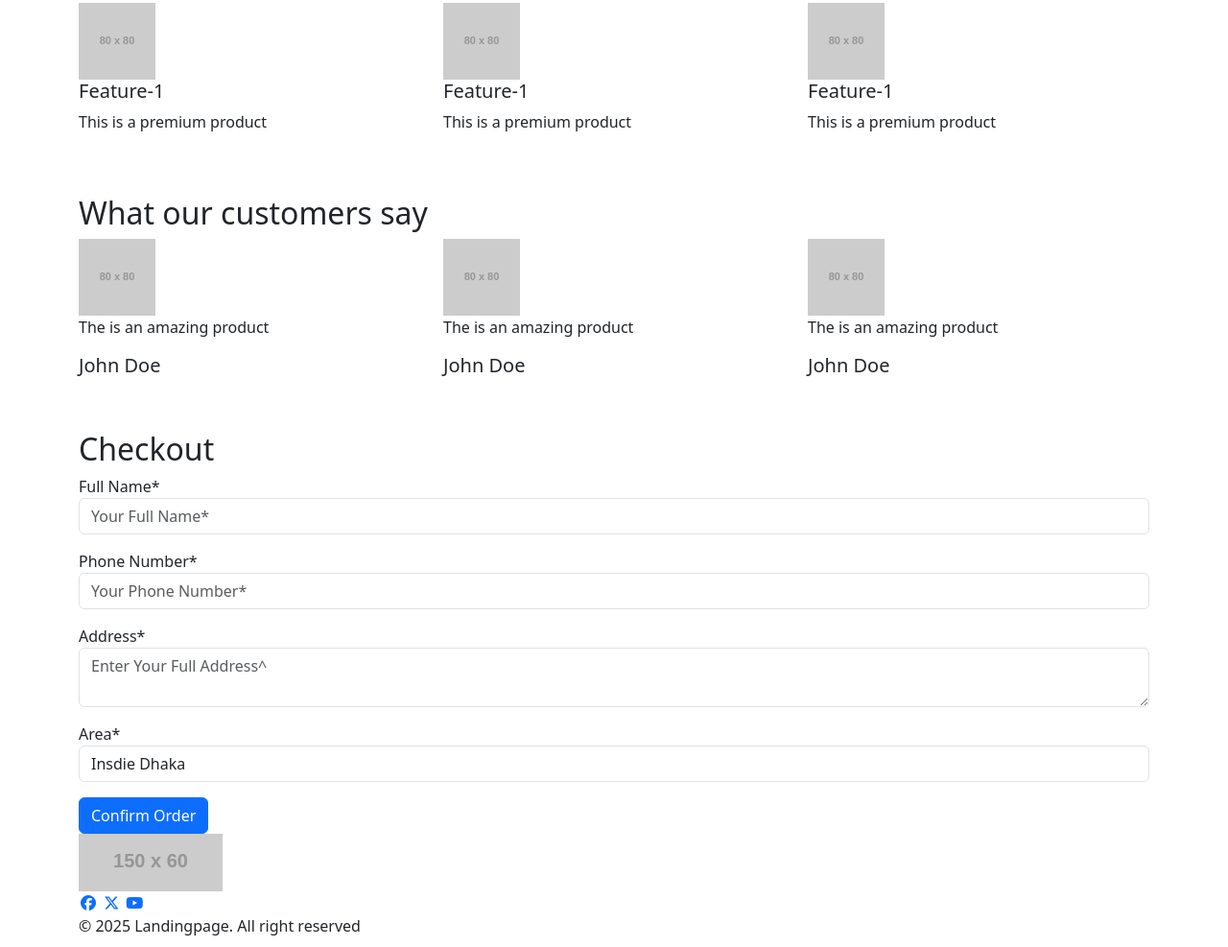
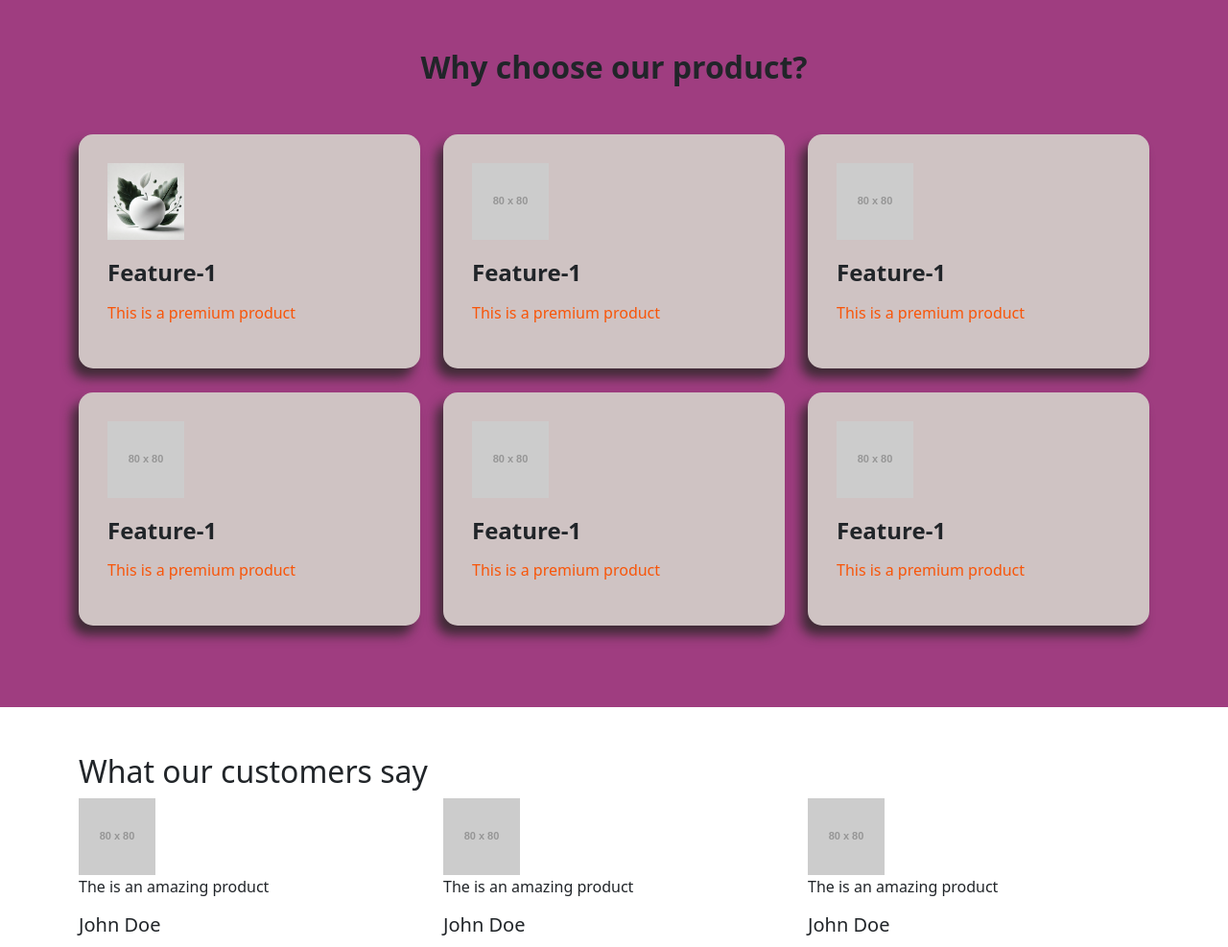
Before and after one commit to Muntasir2762/bootstrap-4, a plain HTML site: page index.html in a window 1280 px wide. Shown: the part 740-1727 px from the top of the page at 96% size. Drawn offline with nearby package versions, Linux system fonts and the light colour scheme; placeholder pictures from the web are drawn by us.

Commit message:
Landing page is done from my side

```diff
--- a/index.html
+++ b/index.html
@@ -1,17 +1,22 @@
 <!DOCTYPE html>
 <html lang="en">
+
 <head>
     <meta charset="UTF-8">
     <meta name="viewport" content="width=device-width, initial-scale=1.0">
     <title>Landing Page</title>
-    <link rel="stylesheet" href="https://cdnjs.cloudflare.com/ajax/libs/font-awesome/7.0.1/css/all.min.css" integrity="sha512-2SwdPD6INVrV/lHTZbO2nodKhrnDdJK9/kg2XD1r9uGqPo1cUbujc+IYdlYdEErWNu69gVcYgdxlmVmzTWnetw==" crossorigin="anonymous" referrerpolicy="no-referrer" />
-    <link href="https://cdn.jsdelivr.net/npm/bootstrap@5.3.8/dist/css/bootstrap.min.css" rel="stylesheet" integrity="sha384-sRIl4kxILFvY47J16cr9ZwB07vP4J8+LH7qKQnuqkuIAvNWLzeN8tE5YBujZqJLB" crossorigin="anonymous">
+    <link rel="stylesheet" href="https://cdnjs.cloudflare.com/ajax/libs/font-awesome/7.0.1/css/all.min.css"
+        integrity="sha512-2SwdPD6INVrV/lHTZbO2nodKhrnDdJK9/kg2XD1r9uGqPo1cUbujc+IYdlYdEErWNu69gVcYgdxlmVmzTWnetw=="
+        crossorigin="anonymous" referrerpolicy="no-referrer" />
+    <link href="https://cdn.jsdelivr.net/npm/bootstrap@5.3.8/dist/css/bootstrap.min.css" rel="stylesheet"
+        integrity="sha384-sRIl4kxILFvY47J16cr9ZwB07vP4J8+LH7qKQnuqkuIAvNWLzeN8tE5YBujZqJLB" crossorigin="anonymous">
     <link href="style.css" rel="stylesheet">
 </head>
+
 <body>
     <!-- Hero Section Start -->
     <header class="header-section">
-        <img src="https://placehold.co/1290x500" class="img-responsive">
+        <img src="images/banner.webp" class="img-responsive">
 
         <div class="hero-content">
             <h1>Organic Dry Food</h1>
@@ -22,47 +27,47 @@
     <!-- Hero Section End -->
 
     <!-- Product Features Start -->
-     <section class="mt-5">
+    <section class="features-section">
         <div class="container">
             <h2>Why choose our product?</h2>
             <div class="row">
                 <div class="col-12 col-sm-12 col-md-4 col-lg-4">
-                    <div>
+                    <div class="feature-card">
+                        <img src="images/feature.webp">
+                        <h5>Feature-1</h5>
+                        <p>This is a premium product</p>
+                    </div>
+                </div>
+                <div class="col-12 col-sm-12 col-md-4 col-lg-4">
+                    <div class="feature-card">
                         <img src="https://placehold.co/80X80">
                         <h5>Feature-1</h5>
                         <p>This is a premium product</p>
                     </div>
                 </div>
                 <div class="col-12 col-sm-12 col-md-4 col-lg-4">
-                    <div>
+                    <div class="feature-card">
                         <img src="https://placehold.co/80X80">
                         <h5>Feature-1</h5>
                         <p>This is a premium product</p>
                     </div>
                 </div>
                 <div class="col-12 col-sm-12 col-md-4 col-lg-4">
-                    <div>
+                    <div class="feature-card">
                         <img src="https://placehold.co/80X80">
                         <h5>Feature-1</h5>
                         <p>This is a premium product</p>
                     </div>
                 </div>
                 <div class="col-12 col-sm-12 col-md-4 col-lg-4">
-                    <div>
+                    <div class="feature-card">
                         <img src="https://placehold.co/80X80">
                         <h5>Feature-1</h5>
                         <p>This is a premium product</p>
                     </div>
                 </div>
                 <div class="col-12 col-sm-12 col-md-4 col-lg-4">
-                    <div>
-                        <img src="https://placehold.co/80X80">
-                        <h5>Feature-1</h5>
-                        <p>This is a premium product</p>
-                    </div>
-                </div>
-                <div class="col-12 col-sm-12 col-md-4 col-lg-4">
-                    <div>
+                    <div class="feature-card">
                         <img src="https://placehold.co/80X80">
                         <h5>Feature-1</h5>
                         <p>This is a premium product</p>
@@ -105,25 +110,28 @@
     <!-- Customer Review End -->
 
     <!-- Checkout Form Start -->
-      <section class="mt-5">
+    <section class="checkout-section">
         <div class="container">
             <h2>Checkout</h2>
-            <form action="" method="">
+            <form action="" method="" class="checkout-form">
                 <div class="mb-3">
                     <label class="from-label">Full Name*</label>
-                    <input type="text" placeholder="Your Full Name*" name="" value="" class="form-control" required>
+                    <input type="text" placeholder="Your Full Name*" name="" value="" class="form-control custom-input"
+                        required>
                 </div>
                 <div class="mb-3">
                     <label class="from-label">Phone Number*</label>
-                    <input type="tel" placeholder="Your Phone Number*" name="" value="" class="form-control" required>
+                    <input type="tel" placeholder="Your Phone Number*" name="" value=""
+                        class="form-control custom-input" required>
                 </div>
                 <div class="mb-3">
                     <label class="from-label">Address*</label>
-                    <textarea class="form-control" name="" placeholder="Enter Your Full Address^"></textarea>
+                    <textarea class="form-control custom-input" name=""
+                        placeholder="Enter Your Full Address"></textarea>
                 </div>
                 <div class="mb-3">
                     <label class="from-label">Area*</label>
-                    <select class="form-control" name="">
+                    <select class="form-control custom-input" name="">
                         <option value="inside-dhaka">Insdie Dhaka</option>
                         <option value="outside-dhaka">Outside Dhaka</option>
                     </select>
@@ -135,14 +143,13 @@
     <!-- Checkout Form End -->
 
     <!-- Footer Start -->
-      <footer>
+    <footer class="footer">
         <div class="container">
-            <div>
-                <div>
-                    <div>
+            <div class="footer-content">
+                <div class="footer-logo">
                     <img src="https://placehold.co/150X60">
                 </div>
-                    <div>
+                <div class="social-icons">
                     <a href="#"><i class="fa-brands fa-facebook"></i></a>
                     <a href="#"><i class="fa-brands fa-x-twitter"></i></a>
                     <a href="#"><i class="fa-brands fa-youtube"></i></a>
@@ -150,10 +157,12 @@
                 <p>&copy 2025 Landingpage. All right reserved</p>
             </div>
         </div>
-        </div>
     </footer>
     <!-- Footer End -->
 
-    <script src="https://cdn.jsdelivr.net/npm/bootstrap@5.3.8/dist/js/bootstrap.bundle.min.js" integrity="sha384-FKyoEForCGlyvwx9Hj09JcYn3nv7wiPVlz7YYwJrWVcXK/BmnVDxM+D2scQbITxI" crossorigin="anonymous"></script>
+    <script src="https://cdn.jsdelivr.net/npm/bootstrap@5.3.8/dist/js/bootstrap.bundle.min.js"
+        integrity="sha384-FKyoEForCGlyvwx9Hj09JcYn3nv7wiPVlz7YYwJrWVcXK/BmnVDxM+D2scQbITxI"
+        crossorigin="anonymous"></script>
 </body>
+
 </html>
--- a/style.css
+++ b/style.css
@@ -48,3 +48,92 @@
     background-color: green;
     color: white;
 }
+
+.features-section{
+    padding: 60px 0px;
+    background-color: #9f3d80;
+}
+
+.features-section h2{
+    text-align: center;
+    margin-bottom: 50px;
+    font-weight: 600;
+}
+
+.feature-card{
+    padding: 30px;
+    background-color: #CFC3C3;
+    border-radius: 15px;
+    margin-bottom: 25px;
+    box-shadow: -7px 10px 12px 0px rgba(32,38,30,0.75);
+    transition: transform 0.5s ease;
+}
+
+.feature-card:hover{
+    transform: translate(-10px);
+}
+
+.feature-card img{
+    height: 80px;
+    width: 80px;
+    margin-bottom: 20px;
+}
+
+.feature-card h5{
+    font-size: 1.5rem;
+    margin-bottom: 15px;
+    font-weight: 700;
+}
+
+.feature-card p{
+    color: #F85509;
+}
+
+.checkout-section{
+    padding: 60px 0px;
+}
+
+.checkout-section h2{
+    text-align: center;
+    margin-bottom: 50px;
+    font-weight: 700;
+}
+
+.checkout-form{
+    max-width: 600px;
+    margin: 0px auto;
+    background-color: gray;
+    box-shadow: 0px 40px 40px 0px rgba(112, 180, 39, 0.75);
+    padding: 30px;
+}
+.custom-input{
+    margin-bottom: 15px;
+    padding: 15px;
+    border-radius: 10px;
+}
+
+.footer{
+    padding: 60px 0px;
+    background-color: black;
+    color: white;
+}
+
+.footer-content{
+    display: flex;
+    justify-content: space-between;
+}
+
+.footer-logo{
+    width: 150px;
+    height: 60px;
+}
+
+.social-icons a{
+    color: white;
+    font-size: 1.5rem;
+    transition: color 0.5s ease;
+}
+
+.social-icons a:hover{
+    color: #F85509;
+}
```
Also changed, not shown: images/banner.webp (added), images/feature.webp (added), images/testimonial.webp (added). Lines whose indentation alone changed are shown as unchanged.
